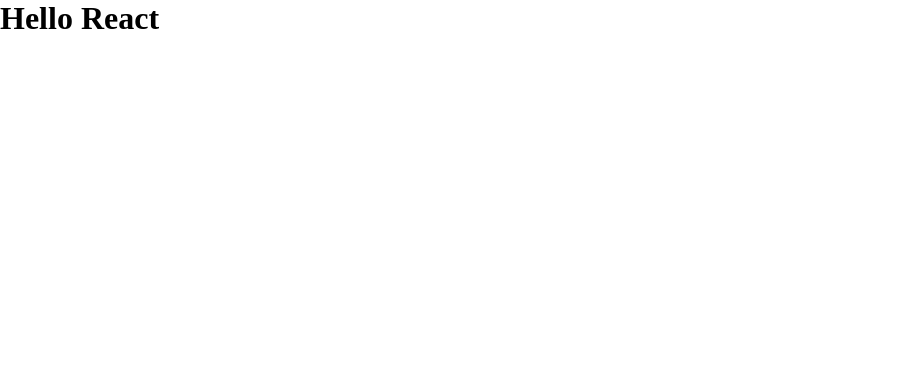
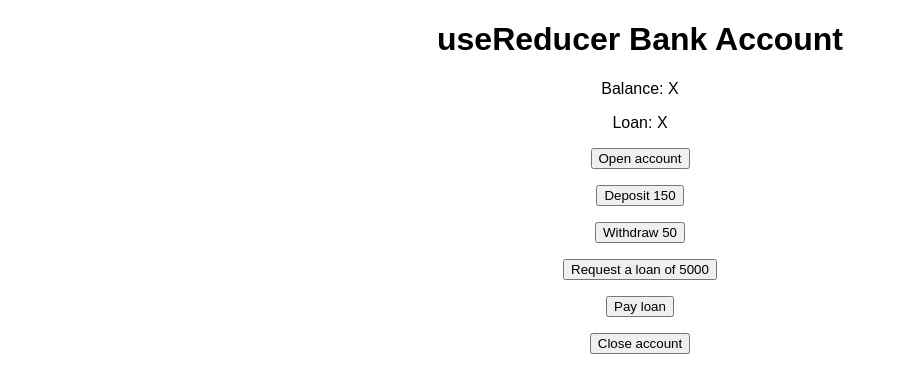
Before and after one commit to Marshal10/react-mini-bank-app, a React (Create React App) app: page / in a window 1280 px wide. Shown: the top 392 px of the page, without its empty margins (0-906 px from the left). Built offline with nearby package versions, Linux system fonts and the light colour scheme.

Commit message:
Html structure

```diff
--- a/src/App.js
+++ b/src/App.js
@@ -1,7 +1,40 @@
 export default function App() {
   return (
     <div className="App">
-      <h1>Hello React</h1>
+      <h1>useReducer Bank Account</h1>
+      <p>Balance: X</p>
+      <p>Loan: X</p>
+
+      <p>
+        <button onClick={() => {}} disabled={false}>
+          Open account
+        </button>
+      </p>
+      <p>
+        <button onClick={() => {}} disabled={false}>
+          Deposit 150
+        </button>
+      </p>
+      <p>
+        <button onClick={() => {}} disabled={false}>
+          Withdraw 50
+        </button>
+      </p>
+      <p>
+        <button onClick={() => {}} disabled={false}>
+          Request a loan of 5000
+        </button>
+      </p>
+      <p>
+        <button onClick={() => {}} disabled={false}>
+          Pay loan
+        </button>
+      </p>
+      <p>
+        <button onClick={() => {}} disabled={false}>
+          Close account
+        </button>
+      </p>
     </div>
   );
 }
--- a/src/index.css
+++ b/src/index.css
@@ -1,5 +1,4 @@
-* {
-  margin: 0;
-  padding: 0;
-  box-sizing: border-box;
+.App {
+  font-family: sans-serif;
+  text-align: center;
 }
```
